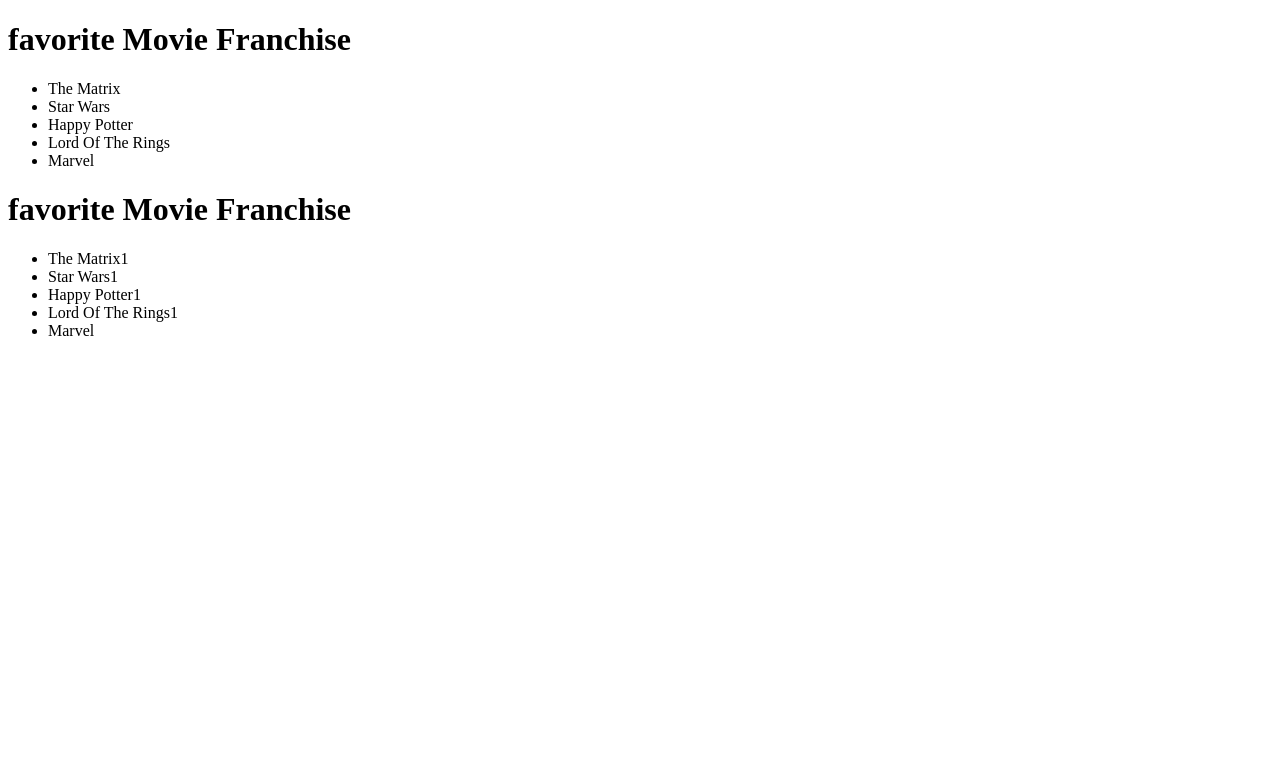
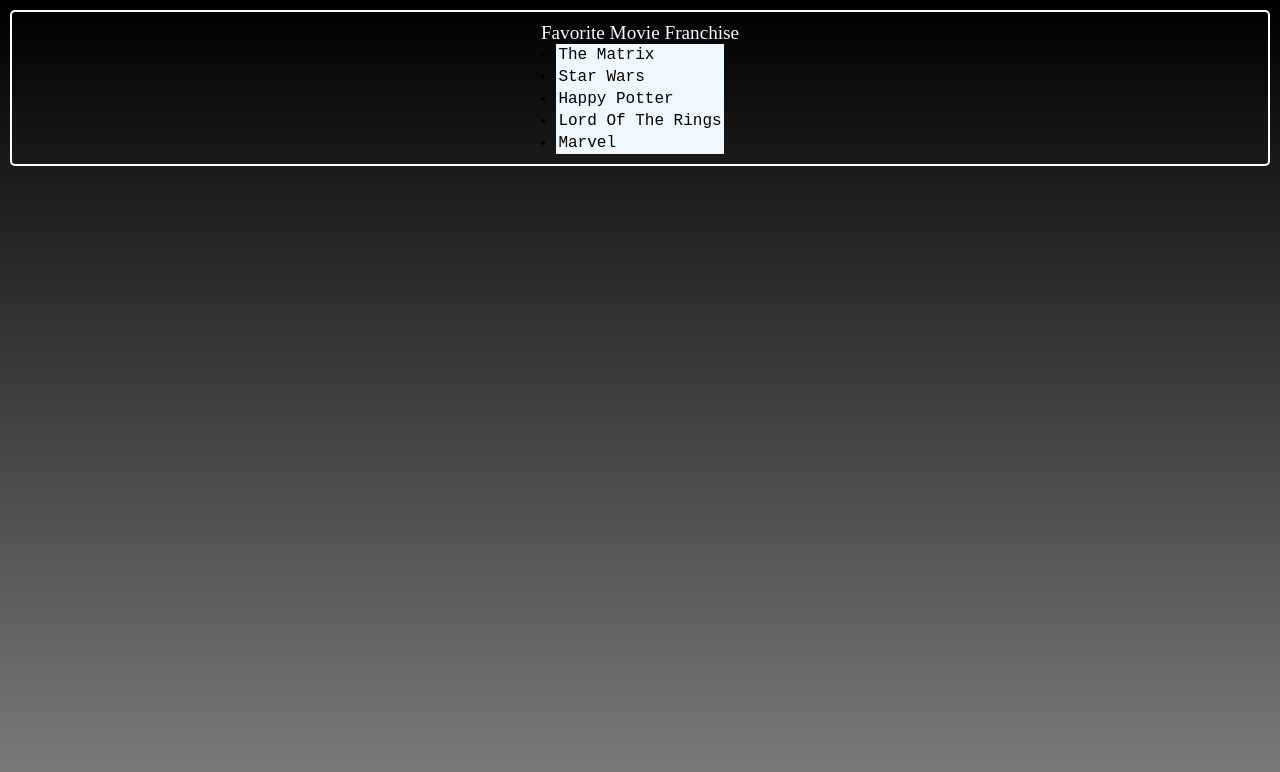
Before and after one commit to amareshsahoo88/Javascript-DOM-Manipulation, a plain HTML site: page index.html in a window 1280 px wide. Drawn offline with Linux system fonts and the light colour scheme.

Commit message:
practice 1

```diff
--- a/app.js
+++ b/app.js
@@ -7,9 +7,9 @@
 // getElementById()
 
 
-const title = document.getElementById('main-heading');
+// const title = document.getElementById('main-heading');
 
-console.log(title)
+// console.log(title)
 
 
 
@@ -24,8 +24,8 @@
 // getElementByTagName()
 
 
-const listItem = document.getElementsByTagName('li')
-console.log(listItem)
+// const listItem = document.getElementsByTagName('li')
+// console.log(listItem)
 
 
 
@@ -39,5 +39,41 @@
 // querySelectorAll()
 
 
-const container = document.querySelectorAll('div');
-console.log(container);
+// const container = document.querySelectorAll('div');
+// console.log(container);
+
+// const title = document.querySelector('#main-heading');
+// title.style.color = 'red';
+
+// console.log(title)
+
+
+// const listItems = document.querySelectorAll(".list-items");
+
+// for(i=0 ; i< listItems.length ; i++) {
+//     listItems[i].style.fontSize = '2rem';
+// }
+
+// console.log(listItems);
+
+// const ul = document.querySelector('ul');
+
+// const li = document.createElement('li');
+
+// ul.append(li);
+
+// li.innerText = 'X-men'
+
+// console.log(title.getAttribute('id'))
+
+// li.setAttribute('id','main-heading');
+
+let ul = document.querySelector('ul');
+
+console.log(ul.previousElementSibling);
+
+console.log(ul.nextElementSibling)
+
+console.log(ul);
+const div = document.querySelector('div');
+console.log(div.childNodes)
--- a/index.html
+++ b/index.html
@@ -5,13 +5,55 @@
     <meta name="viewport" content="width=device-width, initial-scale=1.0">
     <title>Master DOM Manipulation Part - 1</title>
     <style>
+        *{
+            margin : 0;
+            padding: 0;
+
+
+        }
+
+        .container{
+            margin: 10px;
+            padding : 10px;
+            display:flex;
+            flex-direction: column;
+            align-items: center;
+            border: 2px solid white;
+            border-radius: 5px;
+
+        }
+
+        body{
+            margin: 0;
+            height: 100vh;
+            background: linear-gradient(to bottom, black , grey );
+        }
+
+        #main-heading{
+            font-family:'Times New Roman', Times, serif;
+            font-size:larger;
+            font-weight: 500;
+            color: azure;
+        }
+
+        .list-items{
+            font-family: 'Courier New', Courier, monospace;
+            font-size:medium;
+            font-weight: 200;
+            color: black;
+            padding:2px
+        }
+        li{
+            background-color: aliceblue;
+
+        }
 
     </style>
 </head>
 <body>
     <div class="container">
         <h1 id="main-heading">
-            favorite Movie Franchise
+            Favorite Movie Franchise
         </h1>
         <ul>
             <li class="list-items">The Matrix</li>
@@ -22,18 +64,7 @@
         </ul>
     </div>
 
-    <div class="container1">
-        <h1 id="main-heading1">
-            favorite Movie Franchise
-        </h1>
-        <ul>
-            <li class="list-items1">The Matrix1</li>
-            <li class="list-items2">Star Wars1</li>
-            <li class="list-items3">Happy Potter1</li>
-            <li class="list-items5">Lord Of The Rings1</li>
-            <li class="list-items4">Marvel</li>
-        </ul>
-    </div>
+
     <script src="app.js"></script>
 
 </body>
```
Also changed, not shown: app1.js (added, +7 -0 lines), index1.html (added, +77 -0 lines).
